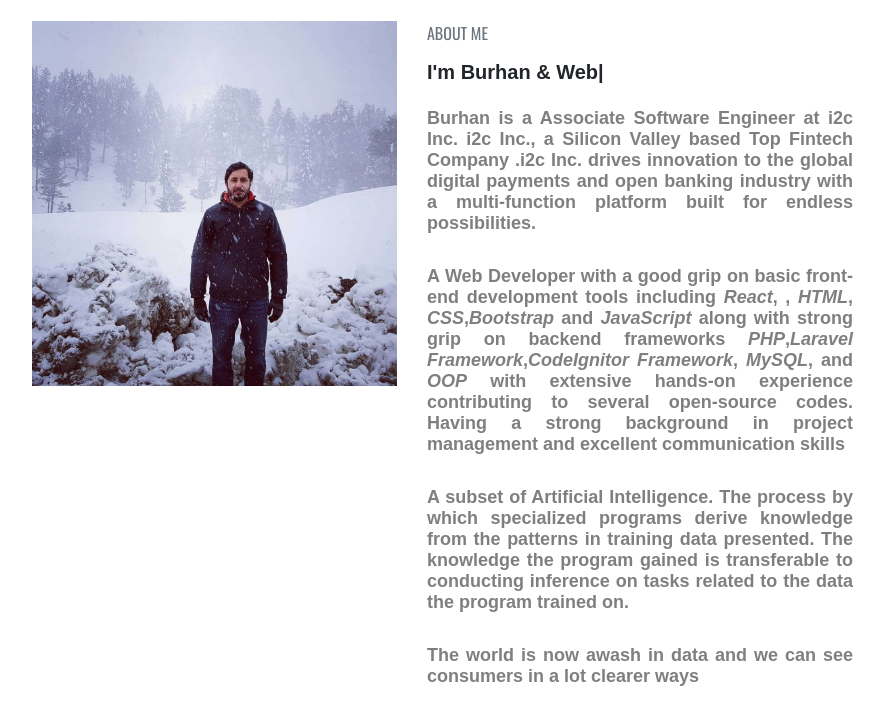
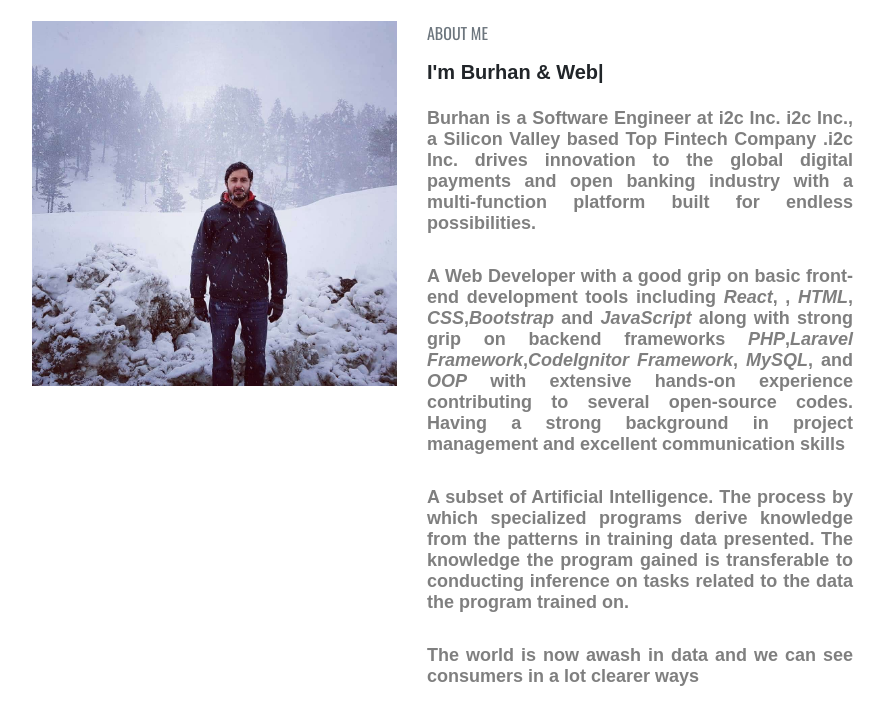
Before and after one commit to BurhanAtique/BurhanAtique.github.io, a website: page index.html in a window 1280 px wide. Shown: the part 941-1649 px from the top of the page, without its empty margins (312-1197 px from the left). Drawn offline with nearby package versions, Linux system fonts and the light colour scheme; animation ran at ten frames a second; a web font is replaced by a local one.

Commit message:
remove associate with the designation

```diff
--- a/index.html
+++ b/index.html
@@ -87,7 +87,7 @@
                                 <h5 class="font-ram font-size-20 py-2">I'm Burhan & <span id="typed_2"></span></h5>
 
                                 <p class="font-ram text-black-50 py-2 bio">
-                                   Burhan is a Associate Software Engineer at i2c Inc. i2c Inc., a Silicon Valley based Top Fintech Company .i2c Inc. drives innovation to the global digital payments and open banking industry with a multi-function platform built for endless possibilities.
+                                   Burhan is a Software Engineer at i2c Inc. i2c Inc., a Silicon Valley based Top Fintech Company .i2c Inc. drives innovation to the global digital payments and open banking industry with a multi-function platform built for endless possibilities.
                                 </p>
 
                                 <p class="font-ram text-black-50 py-2 bio">
```
